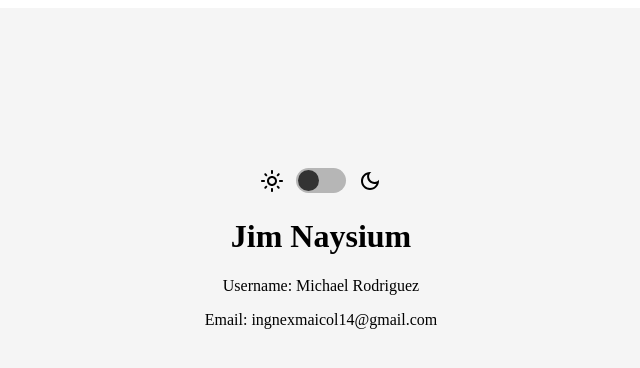
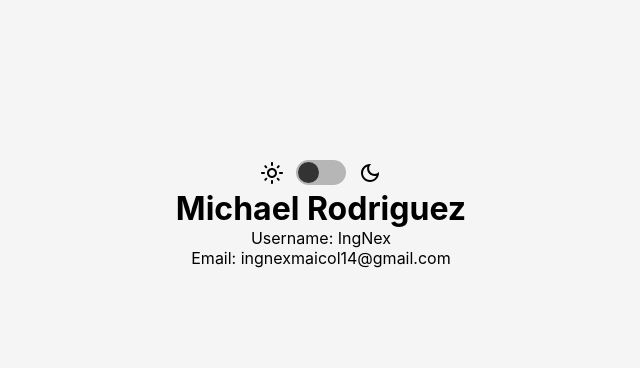
Before and after one commit to IngNex/react-darktheme-toggle, a React (Vite) app: page / in a window 1280 px wide. Shown: the top 368 px of the page, without its empty margins (319-959 px from the left). Built offline with nearby package versions, Linux system fonts and the light colour scheme.

Commit message:
config app react

```diff
--- a/package.json
+++ b/package.json
@@ -10,7 +10,8 @@
   },
   "dependencies": {
     "react": "^18.2.0",
-    "react-dom": "^18.2.0"
+    "react-dom": "^18.2.0",
+    "styled-components": "^5.3.5"
   },
   "devDependencies": {
     "@types/react": "^18.0.17",
--- a/src/App.jsx
+++ b/src/App.jsx
@@ -1,24 +1,26 @@
+import styled from "styled-components";
 import MoonIcon from "./components/icons/MoonIcon";
 import SunIcon from "./components/icons/SunIcon";
 import Switch from "./components/Switch";
 
-const style = {
-  minHeight: "100vh",
-  textAlign: "center",
-  paddingTop: "10rem",
-  backgroundColor: "#f5f5f5",
-};
+
+const StyledApp = styled.div`
+  min-height: 100vh;
+  text-align: center;
+  padding-top: 10rem;
+  background-color: #f5f5f5;
+`
 
 function App() {
   return (
-    <div style={style}>
+    <StyledApp>
       <SunIcon />
       <Switch />
       <MoonIcon />
-      <h1>Jim Naysium</h1>
-      <p>Username: Michael Rodriguez</p>
+      <h1>Michael Rodriguez</h1>
+      <p>Username: IngNex</p>
       <p>Email: ingnexmaicol14@gmail.com</p>
-    </div>
+    </StyledApp>
   );
 }
 
--- /dev/null
+++ b/src/index.css
@@ -0,0 +1,17 @@
+* {
+  margin: 0;
+  padding: 0;
+  box-sizing: border-box;
+}
+body {
+  font-family: -apple-system, BlinkMacSystemFont, "Segoe UI", "Roboto", "Oxygen",
+    "Ubuntu", "Cantarell", "Fira Sans", "Droid Sans", "Helvetica Neue",
+    sans-serif;
+  -webkit-font-smoothing: antialiased;
+  -moz-osx-font-smoothing: grayscale;
+}
+
+code {
+  font-family: source-code-pro, Menlo, Monaco, Consolas, "Courier New",
+    monospace;
+}
--- a/src/main.jsx
+++ b/src/main.jsx
@@ -1,6 +1,7 @@
 import React from 'react'
 import ReactDOM from 'react-dom/client'
 import App from './App'
+import "./index.css";
 
 ReactDOM.createRoot(document.getElementById('root')).render(
   <React.StrictMode>
```
Also changed, not shown: 1 other file (tests, documents, lock files or other folders).
